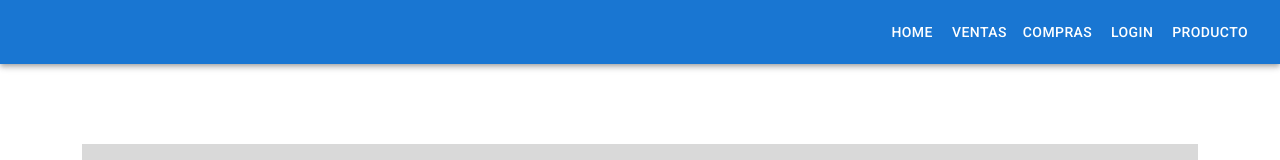
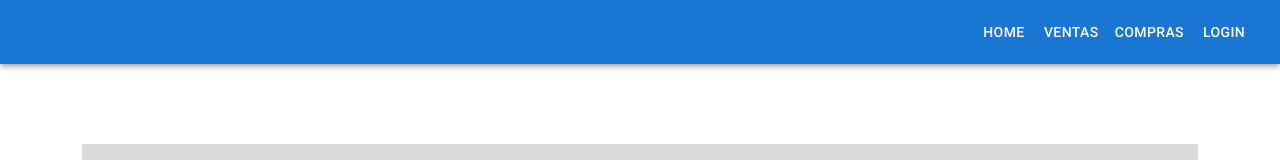
Before and after one commit to No-Country/c12-g21-m-java-react, a React (Vite) app in the folder Frontend/proyecto-nocountry/: page / in a window 1280 px wide. Shown: the top 160 px of the page. Built offline with nearby package versions, Linux system fonts and the light colour scheme.

Commit message:
hide product page

```diff
--- a/Frontend/proyecto-nocountry/src/App.jsx
+++ b/Frontend/proyecto-nocountry/src/App.jsx
@@ -3,7 +3,6 @@ import Home from "./pages/home/Home.jsx";
 import Compras from "./pages/compras/Compras.jsx";
 import Login from "./pages/login/Login.jsx";
 import Ventas from "./pages/ventas/Ventas.jsx";
-import Producto from "./pages/producto/Producto.jsx";
 import Navbar from "./components/navbar/Navbar.jsx";
 import HomeIcon from "@mui/icons-material/Home";
 import MonetizationOnIcon from "@mui/icons-material/MonetizationOn";
@@ -31,10 +30,6 @@ const navLinks = [
     path: "/login",
     icon: <LoginIcon />,
   },
-  {
-    title: "Producto",
-    path: "/producto",
-  },
 ];
 
 const App = () => {
@@ -46,7 +41,6 @@ const App = () => {
         <Route path="/compras" element={<Compras />} />
         <Route path="/ventas" element={<Ventas />} />
         <Route path="/login" element={<Login />} />
-        <Route path="/producto" element={<Producto />}/>
       </Routes>
     </>
   );
```
